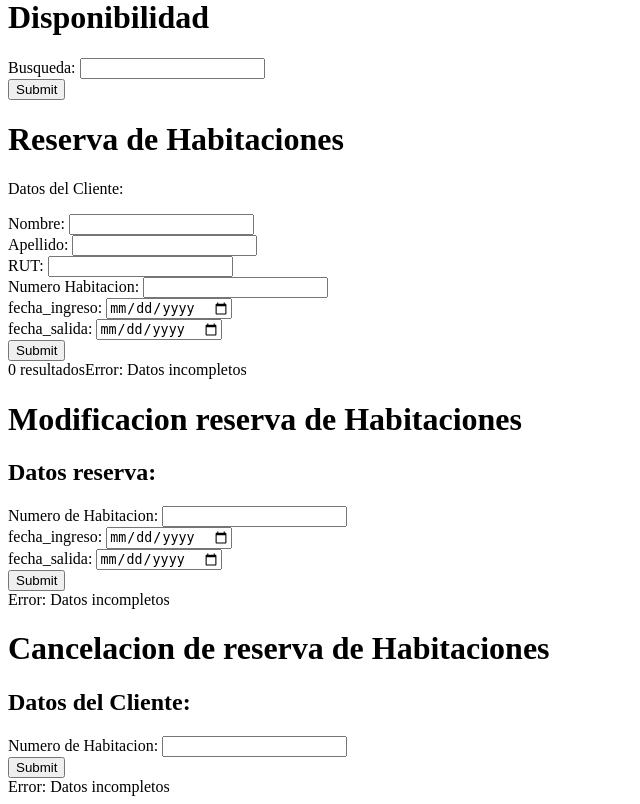
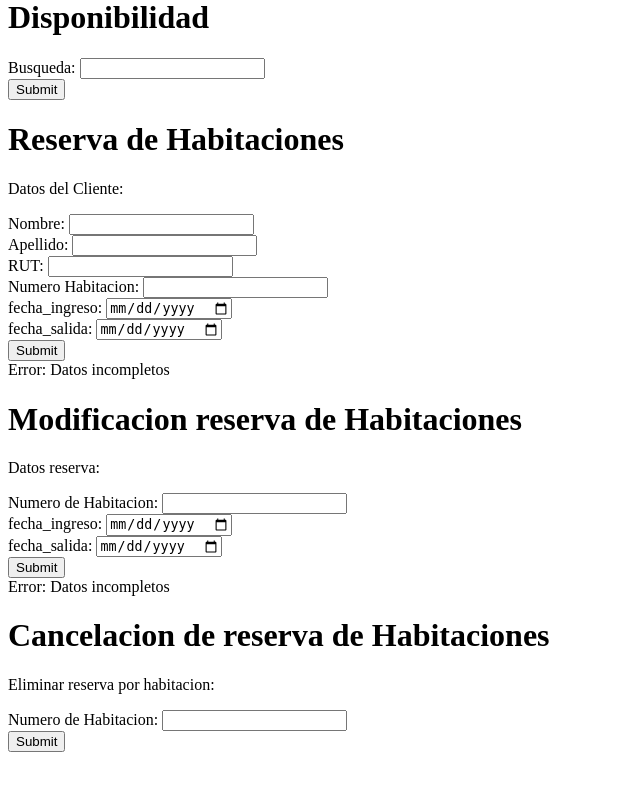
Before and after one commit to LuckJMG/T2_BDD, a PHP site: page /php/reserva_habitacion.php in a window 1280 px wide. Shown: the part 22-826 px from the top of the page, without its empty margins (0-640 px from the left). After the commit the page ends 774 px from the top, so only its background shows below. Run offline with PHP 8.4, Linux system fonts and the light colour scheme; data that the repository does not hold is empty.

Commit message:
Ahora se pueden borrar clientes

```diff
--- a/php/reserva_habitacion.php
+++ b/php/reserva_habitacion.php
@@ -12,6 +12,7 @@
                 <input type="submit">
             </form>
         </div>
+
         <?php
         require 'funciones.php';
 
@@ -49,36 +50,6 @@
 
         $conn = coneccion();
 
-
-        // Consulta SQL para obtener la tabla de clientes
-        $sql = "SELECT * FROM Cliente";
-        $result = $conn->query($sql);
-
-        // Imprimir la tabla de clientes si hay resultados
-        if ($result->num_rows > 0) {
-            echo "<table border='1'>
-                    <tr>
-                        <th>RUT</th>
-                        <th>Nombre</th>
-                        <th>Apellido</th>
-                    </tr>";
-            // Imprimir datos de cada fila
-            while($row = $result->fetch_assoc()) {
-                echo "<tr>
-                        <td>" . $row["rut"] . "</td>
-                        <td>" . $row["nombre"] . "</td>
-                        <td>" . $row["apellido"] . "</td>
-                    </tr>";
-            }
-            echo "</table>";
-        } else {
-            echo "0 resultados";
-        }
-
-
-
-
-
         if(isset($_POST["nombre"]) && isset($_POST["apellido"]) && isset($_POST["RUT"]) && isset($_POST["numero_habitacion"]) && isset($_POST["fecha_de_entrada"]) && isset($_POST["fecha_de_salida"])){
             $nombre = $_POST["nombre"];
             $apellido = $_POST["apellido"];
@@ -108,7 +79,7 @@
         <div class="modificacionreservas">
             <div><h1>Modificacion reserva de Habitaciones</h1></div>
 
-            <h2>Datos reserva:</h2>
+            <p>Datos reserva:<p>
             <form action="reserva_habitacion.php" method="POST">
                 Numero de Habitacion: <input type="number" name="nombre"><br>
                 fecha_ingreso: <input type="date" name="fecha de entrada"><br>
@@ -139,45 +110,37 @@
         <div class="cancelacionreservas">
             <div><h1>Cancelacion de reserva de Habitaciones</h1></div>
 
-            <h2>Datos del Cliente:</h2>
+            <p>Eliminar reserva por habitacion:<p>
             <form action="reserva_habitacion.php" method="POST">
                 Numero de Habitacion: <input type="number" name="numero_habitacion1"><br>
                 <input type="submit">
             </form>
-            <?php
+        </div>
 
-            $conn = coneccion();
+        <?php
+        $conn = coneccion();
+        if(isset($_POST["numero_habitacion1"])){
+            $numero_habitacion = $_POST["numero_habitacion1"];
 
+            // Obtener el rut del cliente
+            $sql_rut = "SELECT rut_cliente FROM ReservaHabitacion WHERE numero_habitacion = $numero_habitacion";
+            $result_rut = $conn->query($sql_rut);
 
-            if(isset($_POST["numero_habitacion1"])){
-                $numero_habitacion = $_POST["numero_habitacion1"];
+            if ($result_rut->num_rows > 0) {
+                // Obtener el valor del rut del cliente
+                $row_rut = $result_rut->fetch_assoc();
+                $rut_cliente = $row_rut["rut_cliente"];
 
                 // Eliminar reservas asociadas al cliente
                 $sql_delete_reservas = "DELETE FROM ReservaHabitacion WHERE numero_habitacion = $numero_habitacion";
                 if ($conn->query($sql_delete_reservas) === TRUE) {
                     // Eliminar cliente después de eliminar las reservas
-                    $sql_delete_cliente = "DELETE FROM Cliente WHERE rut = (SELECT rut_cliente FROM ReservaHabitacion WHERE numero_habitacion = $numero_habitacion)";
+                    $sql_delete_cliente = "DELETE FROM Cliente WHERE rut = $rut_cliente";
                     if ($conn->query($sql_delete_cliente) === TRUE) {
                         echo "Cliente eliminado y reservas canceladas";
-                    } else {
-                        echo "Error al eliminar cliente: " . $conn->error;
-                    }
-                } else {
-                    echo "Error al cancelar reservas: " . $conn->error;
-                }
-            } else {
-                echo "Error: Datos incompletos";
+                    } else {echo "Error al eliminar cliente: " . $conn->error;}
+                } else {echo "Error al cancelar reservas: " . $conn->error;}
             }
-            $conn->close();
-            ?>
-        </div>
-<?php
-
-
-#$nombre = $_POST["nombre"];
-#$apellido = $_POST["apellido"];
-#$RUT = $_POST["RUT"];
-#$fecha_ingreso = $_POST["fecha de entrada"];
-#$fecha_salida = $_POST["fecha de salida"];
-
-?>
+        }
+        $conn->close();
+        ?>
```
